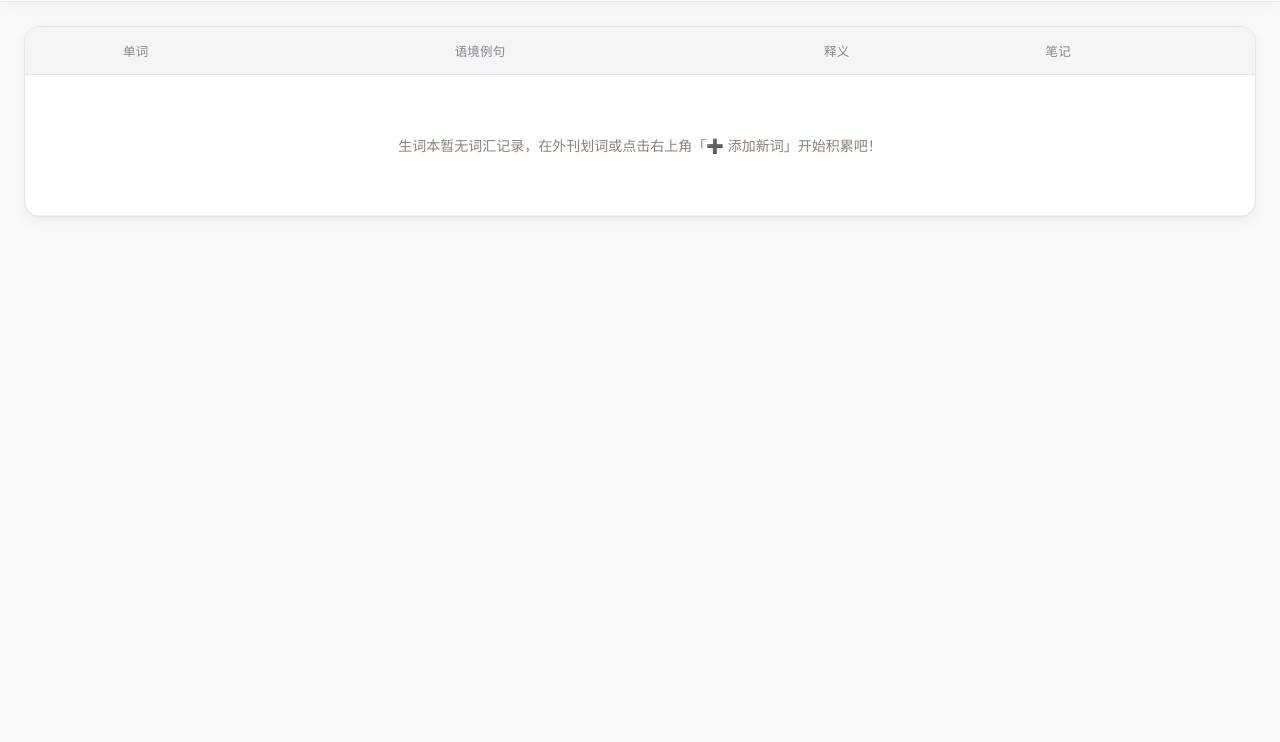
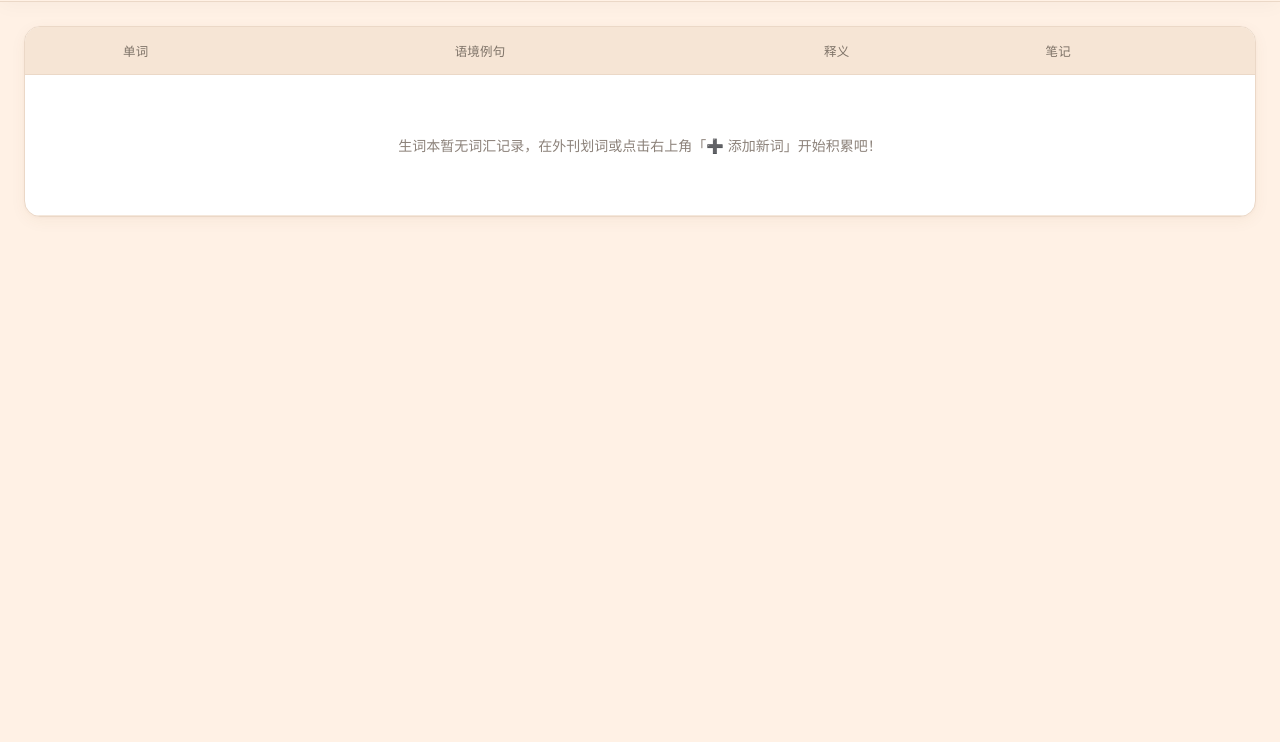
Before and after one commit to bohemianer/antigravity, a browser extension: page notebook.html in a window 1280 px wide. Shown: the part 58-800 px from the top of the page. Drawn offline with Linux system fonts and the light colour scheme.

Commit message:
style(theme): restore light mode to iconic Financial Times (FT) warm newsprint paper palette (#FFF1E5)

```diff
--- a/content.css
+++ b/content.css
@@ -6,8 +6,8 @@
   z-index: 2147483647;
   width: 28px;
   height: 28px;
-  background: #FAF9F5;
-  border: 1px solid #E6E4DD;
+  background: #FFF1E5;
+  border: 1px solid #EBD8C7;
   border-radius: 50%;
   display: none;
   align-items: center;
--- a/notebook.html
+++ b/notebook.html
@@ -16,30 +16,30 @@
   </script>
   <style>
     :root, [data-applied-theme="light"] {
-      --bg-warm: #F8F9FA;
-      --bg-card: #FFFFFF;
-      --bg-card-hover: #F2F4F7;
-      --bg-header: #FFFFFF;
-      --bg-muted: #ECEEF2;
-      --bg-subtle: #F4F5F8;
-      --border-warm: #E2E5EB;
-      --border-light: #ECEEF2;
-      --border-subtle: #D8DCE3;
-      --border-glass: #E2E5EB;
+      --bg-warm: #FFF1E5; /* FT 经典金融时报暖黄报纸底色 (Financial Times Paper) */
+      --bg-card: #FFFFFF; /* 实体纯白卡片，与 FT 黄底形成鲜明层次且 0 穿透重影 */
+      --bg-card-hover: #FDF6EE;
+      --bg-header: #FFF1E5; /* 顶栏与 FT 暖黄报纸底色浑然一体 */
+      --bg-muted: #F2DFCE; /* FT Wheat 暖麦色 (用于切换器滑轨、输入框微底色) */
+      --bg-subtle: #F6E5D5; /* FT Subtle 暖纸过渡色 (用于 thead 表头与统计卡片) */
+      --border-warm: #EBD8C7; /* FT 暖调边框 */
+      --border-light: #F4E7DB;
+      --border-subtle: #DFCBBA;
+      --border-glass: #EBD8C7;
       --glass-blur: none;
-      --glass-shadow: 0 4px 16px rgba(0, 0, 0, 0.05), 0 1px 3px rgba(0, 0, 0, 0.02);
+      --glass-shadow: 0 4px 16px rgba(120, 70, 30, 0.05), 0 1px 3px rgba(120, 70, 30, 0.03);
       --glass-specular: 0 0 0 0 transparent;
       --text-main: #1D1D1F;
       --text-title: #111113;
-      --text-body: #3A3A3C;
-      --text-muted: #86868B;
-      --claude-terracotta: #E06D53;
-      --claude-terracotta-hover: #CC5B40;
-      --claude-amber: #F59E0B;
-      --claude-green: #10B981;
-      --highlight-bg: #FEF3C7;
-      --highlight-text: #92400E;
-      --modal-overlay: rgba(15, 15, 20, 0.6);
+      --text-body: #383532;
+      --text-muted: #7E7368;
+      --claude-terracotta: #CC785C;
+      --claude-terracotta-hover: #BF684D;
+      --claude-amber: #D97706;
+      --claude-green: #059669;
+      --highlight-bg: #FFE599;
+      --highlight-text: #78350F;
+      --modal-overlay: rgba(45, 30, 20, 0.55);
       --font-serif: "Charter", "Georgia", "Chronicle SSm A", "PingFang SC", "Hiragino Sans GB", "Microsoft YaHei", sans-serif;
       --font-sans: -apple-system, BlinkMacSystemFont, "SF Pro Text", "SF Pro Display", "PingFang SC", "Hiragino Sans GB", "Microsoft YaHei", sans-serif;
     }
```
Also changed, not shown: popup.html (+12 -12 lines), 1 other file.
